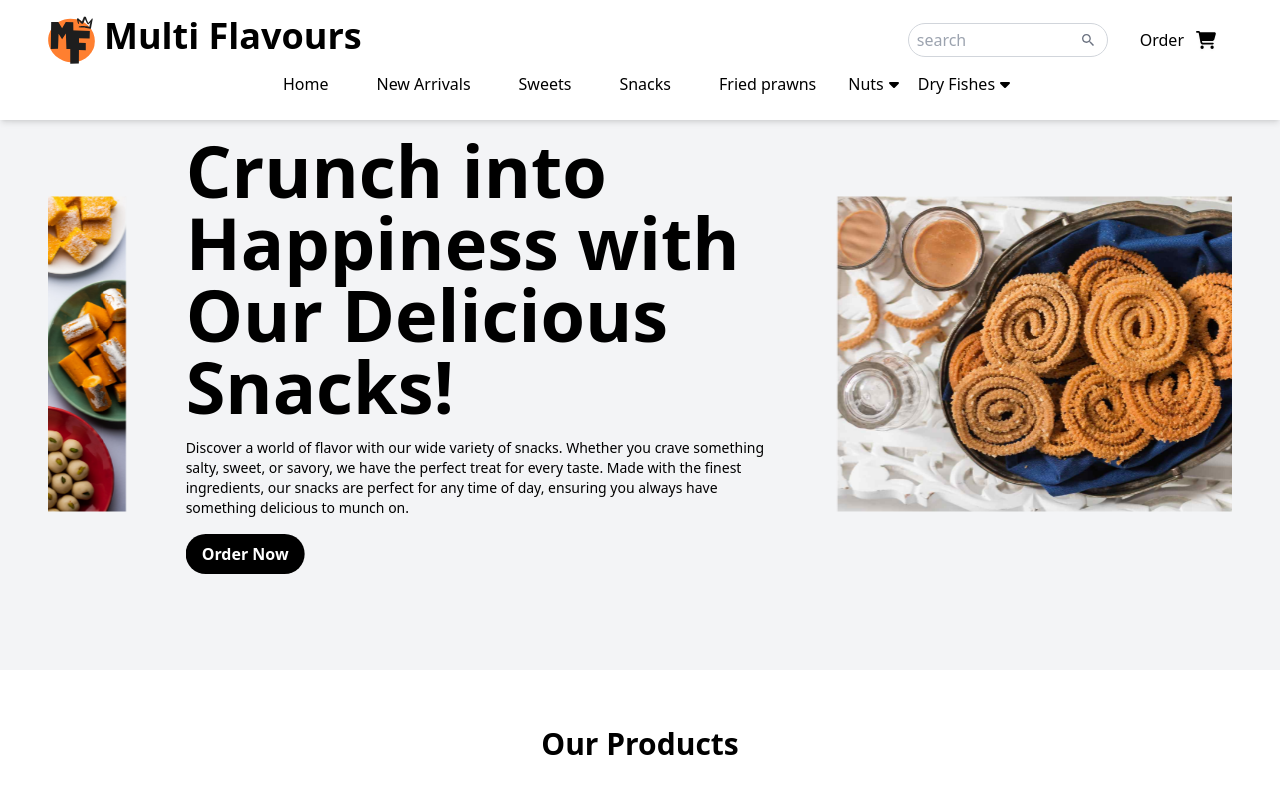
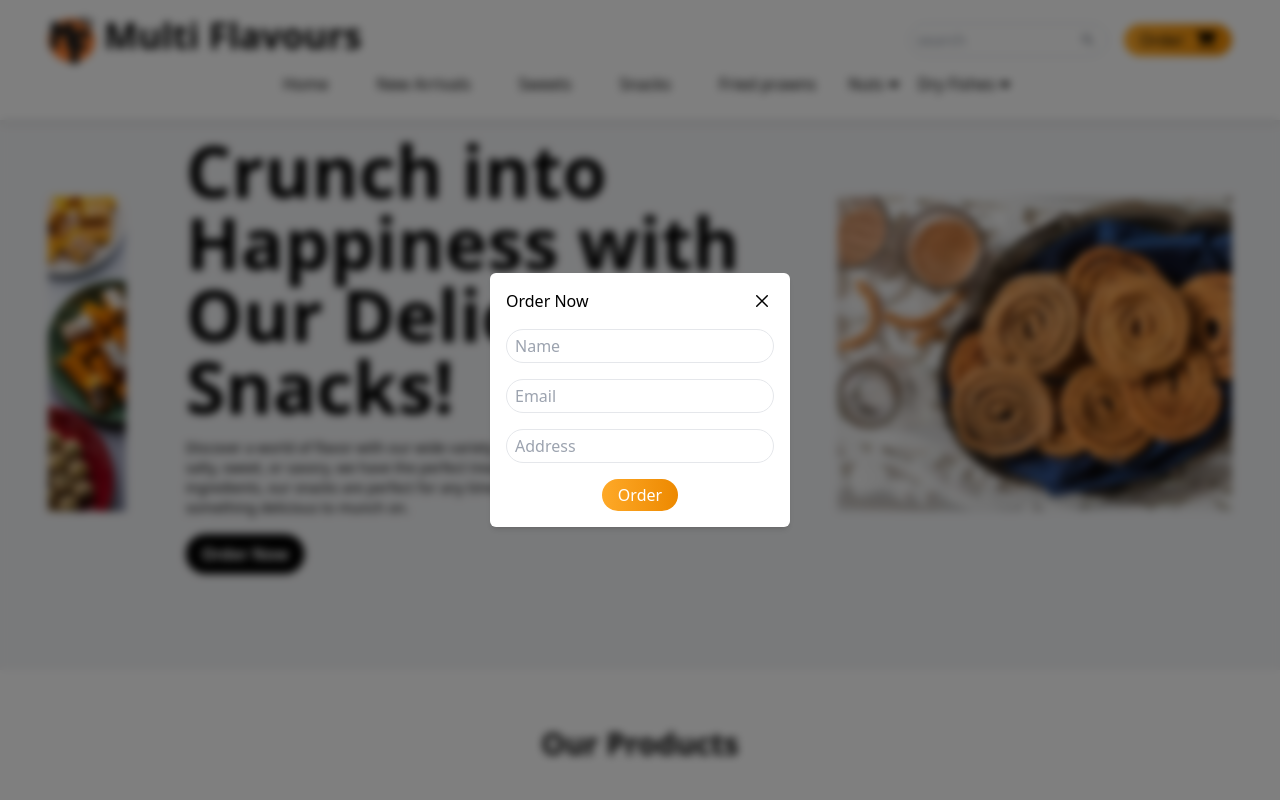
Before and after one commit to MenalinR/multiflavors, a React (Vite) app: page / in a window 1280 px wide. Both pictures are taken after a click on the button "Order". Shown: the top 800 px of the page. Built offline with nearby package versions, Linux system fonts and the light colour scheme.

Commit message:
after added Popup component

```diff
--- a/src/App.jsx
+++ b/src/App.jsx
@@ -6,7 +6,13 @@ import Footer from './components/Footer/Footer'
 import AOS from "aos"
 import 'aos/dist/aos.css'
 import Testimonials from './components/Testimonials/Testimonials'
+import Popup from './components/Popup/Popup'
 const App = () => {
+  const [orderPopup, setOrderPopup] = React.useState(false);
+
+  const handleOrderPopup = () => {
+    setOrderPopup( !orderPopup );
+  };
   React.useEffect(() => {
   AOS.init({
     offset: 100,
@@ -18,13 +24,13 @@ const App = () => {
 }, []);
 
   return (
-    <div>
-      <Navbar/>
-      <First/>
+    <div className='bg-white  duration-200 '>
+      <Navbar handleOrderPopup={handleOrderPopup}/>
+      <First handleOrderPopup={handleOrderPopup}/>
       <Products/>
       <Testimonials/>
       <Footer/>
-
+      <Popup orderPopup={orderPopup} setOrderPopup={setOrderPopup} />
     </div>
   )
 }
--- a/src/components/First/First.jsx
+++ b/src/components/First/First.jsx
@@ -32,7 +32,7 @@ const ImageList = [
 
 
 ]
-const First = () => {
+const First = ({handleOrderPopup}) => {
     var settings= {
         dots: false,
         arrows: false,
@@ -77,7 +77,8 @@ const First = () => {
                              data-aos-duration="500"
                              data-aos-delay="300"
                             >
-                                <button className='bg-gradient-to-r from-black to-black hover:scale-105 duration-200 text-white py-2 px-4 rounded-full font-bold'>
+                                <button className='bg-gradient-to-r from-black to-black hover:scale-105 duration-200 text-white py-2 px-4 rounded-full font-bold'
+                                    onClick={() => handleOrderPopup() }>
                                     Order Now
                                 </button>
                             </div>
--- a/src/components/Navbar/Navbar.jsx
+++ b/src/components/Navbar/Navbar.jsx
@@ -69,11 +69,11 @@ const SweetsDropdownLinks = [
     },
 ];
 
-const Navbar = () => {
+const Navbar = ({handleOrderPopup}) => {
   return (
     <div className='shadow-md  duration-200 relative z-40'>
         {/* upper Navbar */}
-        <div className='bg-primary/40 py-4'>
+        <div className='bg-white py-4'>
             <div className='container flex justify-between items-center'>
                 <div>
                     <a href='#' className='font-bold text-2xl sm:text-4xl flex gap-2'>
@@ -91,7 +91,7 @@ const Navbar = () => {
                          <IoMdSearch className='text-gray-500 group-hover:text-primary absolute top-1/2 -translate-y-1/2 right-3'/>
                     </div>
                     <button
-                onClick={() => alert("Ordering not available yet")}
+                onClick={() => handleOrderPopup() }
                 className='bg-gradient-to-r from-primary to-secondary transition-all duration-200 text-black py-1 px-4 rounded-full flex items-center gap-3 group'>
                     <span className='group-hover:block  transition-all duration-200'>Order</span>
                     <FaCartShopping className='text-xl text-black drop-shadow-sm cursor-pointer'/>
--- /dev/null
+++ b/src/components/Popup/Popup.jsx
@@ -0,0 +1,54 @@
+import React from 'react';
+import { IoCloseOutline } from 'react-icons/io5';
+
+const Popup = ({ orderPopup,setOrderPopup}) => {
+  return(
+    <>
+    { orderPopup && (
+       <div className='popup'>
+        <div className='h-screen w-screen fixed top-0 left-0 bg-black/50 z-50 backdrop-blur-sm'>
+        <div className='fixed top-1/2 left-1/2 -translate-x-1/2 -translate-y-1/2 p-4 shadow-md bg-white  rounded-md duration-200 w-[300px]'>
+
+            <div className='flex items-center justify-between'>
+                <div>
+                    <h1>Order Now</h1>
+
+                </div>
+                <IoCloseOutline
+                    className='text-2xl cursor-pointer'
+                    onClick={() => setOrderPopup(false)} />
+            </div>
+
+
+        <div className='mt-4'>
+            <input type='text'
+            placeholder='Name'
+            className='w-full rounded-full border border-gray  px-2 py-1 mb-4'
+            />
+            <input type='email'
+            placeholder='Email'
+            className='w-full rounded-full border border-gray  px-2 py-1 mb-4'
+            />
+            <input type='text'
+            placeholder='Address'
+            className='w-full rounded-full border border-gray  px-2 py-1 mb-4'
+            />
+
+            <div className='flex justify-center'>
+                <button className='bg-gradient-to-r from-primary to-secondary hover:scale-105 duration-200 text-white py-1 px-4 rounded-full'>
+                    Order
+                </button>
+            </div>
+
+        </div>
+        </div>
+        </div>
+
+        </div>
+       )}
+
+    </>
+  );
+}
+
+export default Popup
--- a/tailwind.config.js
+++ b/tailwind.config.js
@@ -3,8 +3,10 @@ export default {
   content: ["./index.html", "./src/**/*.{js,ts,jsx,tsx}" ],
   theme: {
     extend: {
+      colors:{
       primary:"#fea928",
       secondary:"#ed8900",
+      },
     },
     container: {
       center:true,
```
